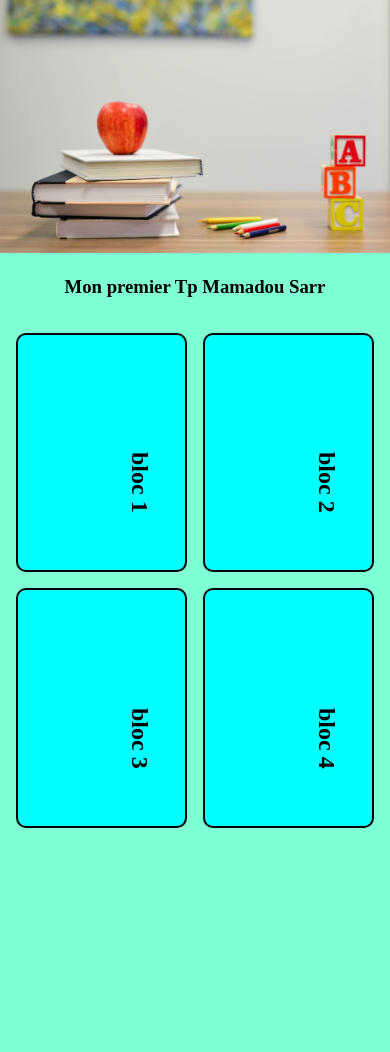
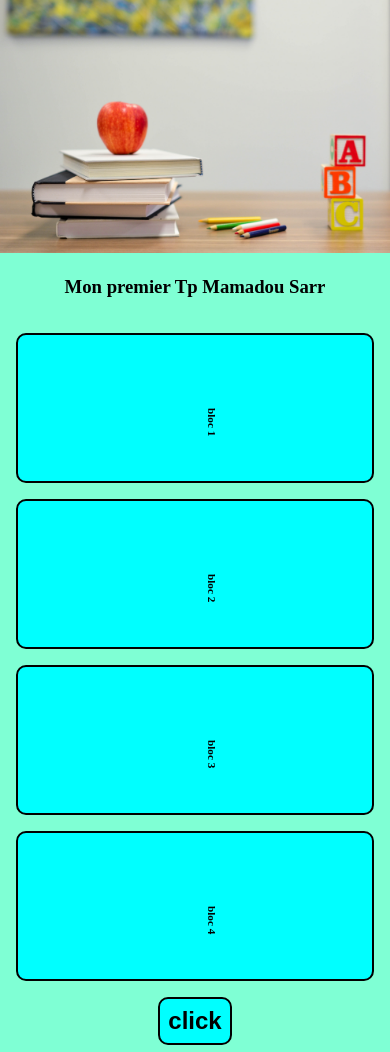
Before and after one commit to mouhamed1296/web-dev, a plain HTML site: page index.html in a window 390 px wide. Before the commit the page ends 944 px from the top, so only its background shows below. Drawn offline with Linux system fonts and the light colour scheme.

Commit message:
added js to the project

```diff
--- a/index.html
+++ b/index.html
@@ -27,6 +27,10 @@
                 <p>bloc 4</p>
             </div>
         </section>
+        <div id="btn-div">
+            <button id="btn">click</button>
+        </div>
     </main>
+    <script src="index.js"></script>
 </body>
 </html>
--- /dev/null
+++ b/index.js
@@ -0,0 +1,8 @@
+let blocs = document.getElementsByClassName("bloc");
+let btn = document.getElementById("btn");
+let blocsLength = blocs.length;
+for (let i = 0; i < blocsLength; i++) {
+  btn.addEventListener("click", function () {
+    blocs[i].classList.toggle("active");
+  });
+}
--- a/style.css
+++ b/style.css
@@ -3,7 +3,6 @@
 }
 body {
     margin: 0;
-    padding: 0;
     background-color: aquamarine;
 }
 main {
@@ -33,7 +32,6 @@ section {
 .bloc {
     background-color: aqua;
     writing-mode: vertical-lr;
-    text-orientation: mixed;
     border: 2px solid black;
     border-radius: 10px;
 }
@@ -44,3 +42,35 @@ section {
     font-weight: bold;
     font-size: 1.5rem;
 }
+.active {
+    background-color: rgb(127, 204, 255);
+}
+.active p {
+    color: blue;
+}
+#btn-div {
+    display: flex;
+    justify-content: center;
+    align-items: center;
+}
+#btn {
+    background-color: aqua;
+    border: 2px solid black;
+    border-radius: 10px;
+    padding: 0.5rem;
+    font-size: 1.5rem;
+    font-weight: bold;
+    cursor: pointer;
+}
+
+@media screen and (max-width: 600px) {
+    section {
+        grid-template-columns: 1fr;
+    }
+    .bloc {
+       height: 150px;
+    }
+    .bloc p {
+        font-size: 0.7rem;
+    }
+}
```
